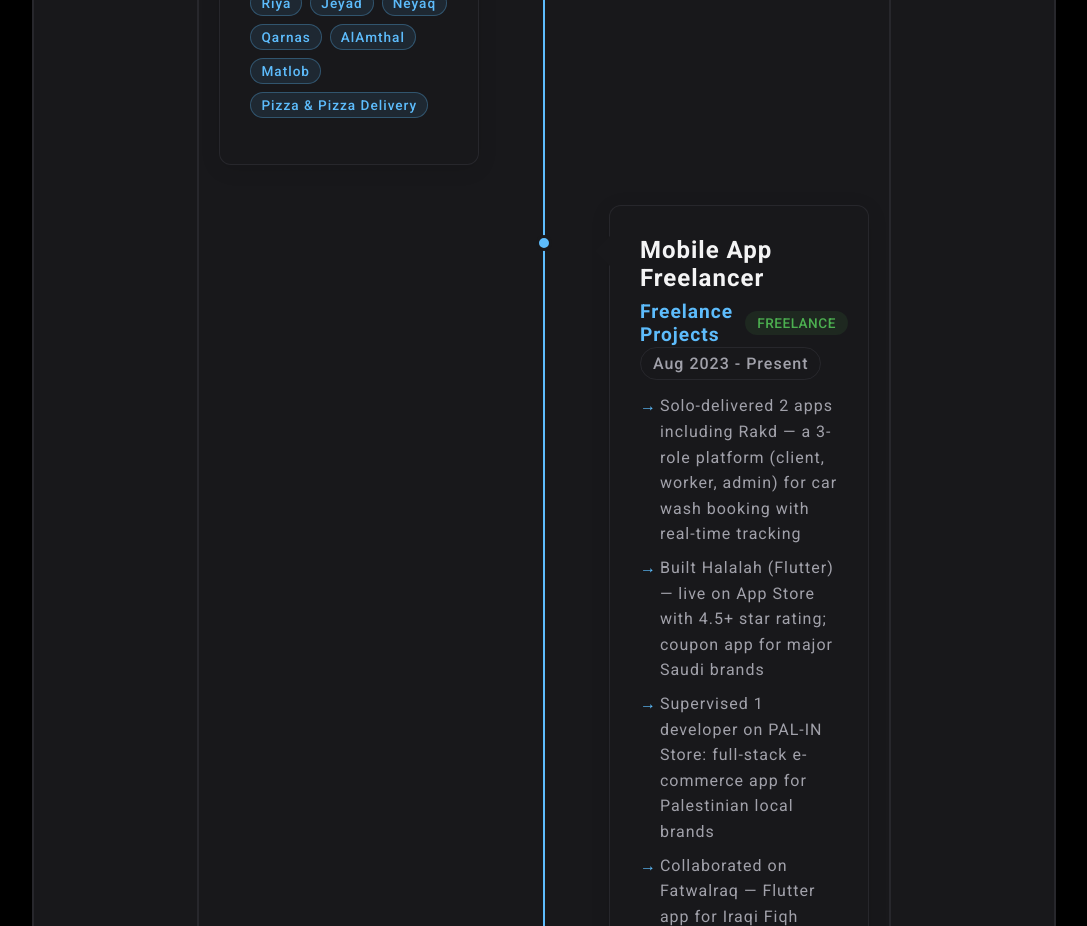
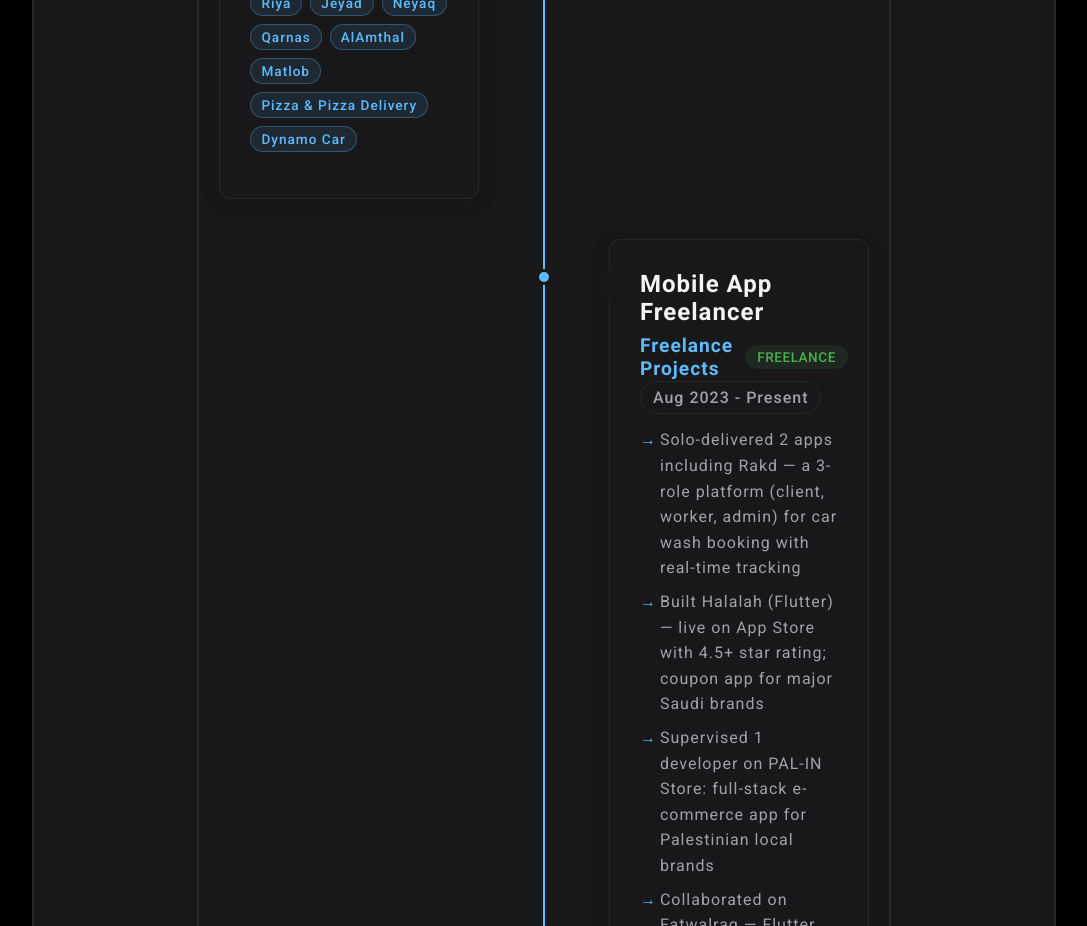
Before and after one commit to Ibrahimfathi96/Portfolio, a React (Vite) app: page / in a window 1280 px wide. Shown: the part 8500-9426 px from the top of the page, without its empty margins (96-1183 px from the left). Built offline with nearby package versions, Linux system fonts and the light colour scheme.

Commit message:
Add "Dynamo Car" to key apps in resume and experience sections

```diff
--- a/src/components/6-experience/Experience.jsx
+++ b/src/components/6-experience/Experience.jsx
@@ -34,6 +34,7 @@
         "AlAmthal",
         "Matlob",
         "Pizza & Pizza Delivery",
+        "Dynamo Car",
       ],
     },
     {
```
Also changed, not shown: 1 other file (tests, documents, lock files or other folders).
